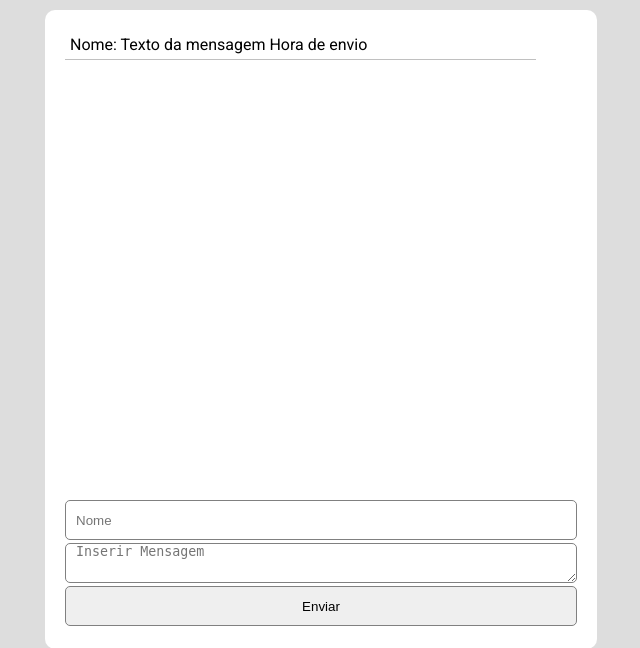
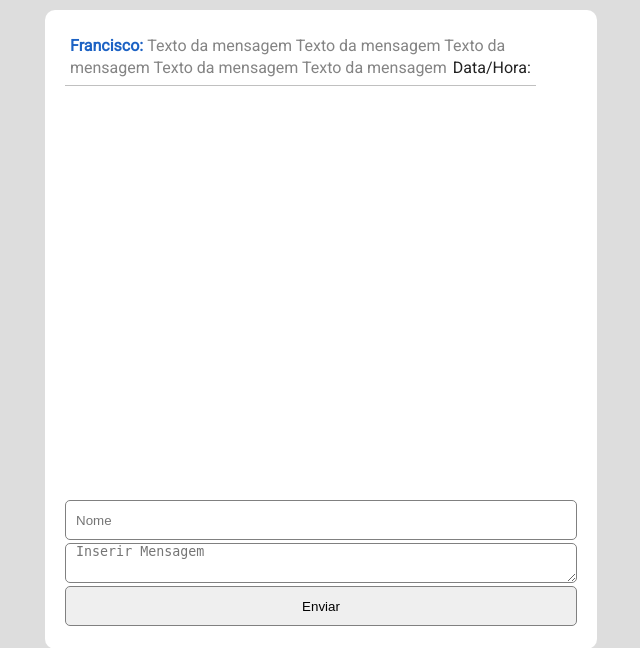
Before and after one commit to franfellipe2/chat, a PHP site: page / in a window 1280 px wide. Shown: the top 648 px of the page, without its empty margins (319-959 px from the left). Run offline with PHP 8.4, Linux system fonts and the light colour scheme; some web fonts are replaced.

Commit message:
class sql

```diff
--- /dev/null
+++ b/Sql.class.php
@@ -0,0 +1,32 @@
+<?php
+
+class sql {
+
+    /** @var PDO */
+    static $conn;
+
+    public function conect() {
+
+        try {
+
+
+            if (self::$conn == null) {
+
+                $dsn = 'mysql:host=' . HOST_NAME . ';dbname=' . HOST_DBNAME;
+                $options = [PDO::MYSQL_ATTR_INIT_COMMAND => 'SET NAMES UTF8'];
+                self::$conn = new PDO($dsn, HOST_USER, HOST_PASS, $options);
+            }
+        } catch (PDOException $e) {
+
+            echo '<p>Erro' . $e->getCode() . ': ' . $e->getMessage() . '<samll>' . $e->getFile() . '</samll>' . $e->getLine();
+
+            die;
+        }
+
+        self::$conn->setAttribute(PDO::ATTR_ERRMODE, PDO::ERRMODE_EXCEPTION);
+        return self::$conn;
+    }
+
+
+
+}
--- a/config.php
+++ b/config.php
@@ -1,7 +1,21 @@
 <?php
 
-/*
- * To change this license header, choose License Headers in Project Properties.
- * To change this template file, choose Tools | Templates
- * and open the template in the editor.
- */
+// ===================================================
+// BANCO DE DADOS
+// ===================================================
+define('HOST_NAME', 'localhost');
+define('HOST_DBNAME', 'chat');
+define('HOST_USER', 'root');
+define('HOST_PASS', '');
+
+// ===================================================
+// AUTO LOAD
+// ===================================================
+function __autoload($class) {
+
+   if(file_exists($class.'.class.php')):
+       require_once $class.'.class.php';
+   else:
+       echo "Não foi possível incluir a class $class.class.php";
+   endif;
+}
--- a/index.php
+++ b/index.php
@@ -1,3 +1,9 @@
+<?php
+require 'config.php';
+$conn = new sql();
+$conn->conect();
+?>
+
 <html>
     <head>
         <title>Chat com PHP</title>
@@ -15,9 +21,10 @@
 
                     <div id="chat-data">
 
-                        <span>Nome:</span>
-                        <span>Texto da mensagem</span>
-                        <span>Hora de envio</span>
+                        <span class="name">Francisco: </span>
+                        <span class="msg">Texto da mensagem Texto da mensagem Texto da mensagem Texto da mensagem Texto da mensagem </span>
+                        <span class="date">Data/Hora:</span>
+                        <div class="clear"></div>
 
                     </div><!-- /#chat-data -->
 
--- a/style.css
+++ b/style.css
@@ -41,9 +41,31 @@ input[type='submit']{
 }
 
 #chat-data{
+    line-height: 1.4em;
     width: 100%;
     padding: 5px;
     margin-bottom: 5px;
     border-bottom: 1px solid silver;
     font-family: 'Roboto', sans-serif;
 }
+
+#chat-data .name{
+    color: #1c62c4;
+    font-weight: bold;
+    padding-bottom: 10px;
+}
+#chat-data .msg{
+    color: #848484;
+}
+#chat-data .date{
+    color: #222;
+    float: right;
+
+}
+
+/*
+HELPERS
+*/
+.clear{
+    clear: both;
+}
```
